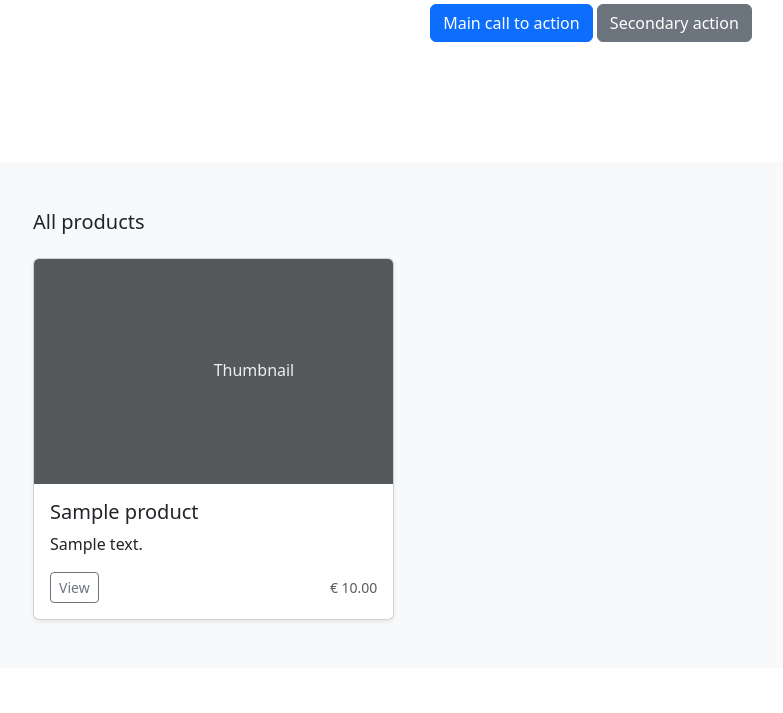
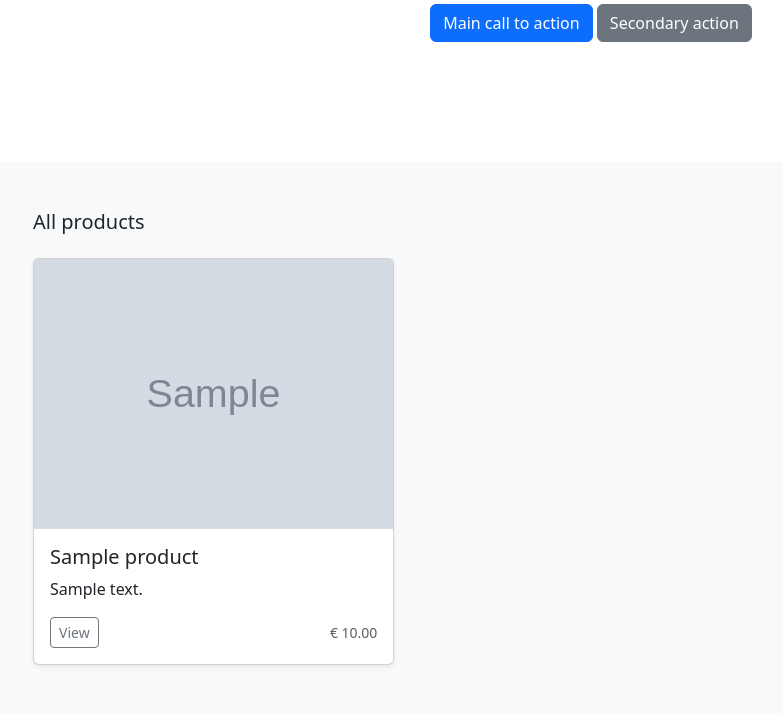
Before and after one commit to r-elsa/csb_webshop, a Django app: page / in a window 1280 px wide. Shown: the part 573-1286 px from the top of the page, without its empty margins (49-832 px from the left). Before the commit the page ends 1196 px from the top, so only its background shows below. Run offline with Django 5.2, Linux system fonts and the light colour scheme; tables that the repository leaves empty hold one stand-in row (values such as "Sample post"); grey boxes marked "Sample" are stand-in pictures.

Commit message:
adding image to card

```diff
--- a/templates/store/home.html
+++ b/templates/store/home.html
@@ -55,12 +55,15 @@
           {% for product in products %}
           <div class="col">
             <div class="card shadow-sm">
+              <img class="img-fluid" alt="Image" src="{{ product.image.url}}">
 
-              <svg class="bd-placeholder-img card-img-top" width="100%" height="225" xmlns="http://www.w3.org/2000/svg" role="img" aria-label="Placeholder: Thumbnail" preserveAspectRatio="xMidYMid slice" focusable="false"><title>Placeholder</title><rect width="100%" height="100%" fill="#55595c"/><text x="50%" y="50%" fill="#eceeef" dy=".3em">Thumbnail</text></svg>
+
 
               <div class="card-body">
-                <h5 class="card-title">{{ product.name}} </h5>
-                <p class="card-text">{{ product.description }}</p>
+                <h5 class="card-title">{{ product.title}} </h5>
+                <p class="card-text">{{ product.description }}
+                  <a class="text-dark text-decoration-none" href=" {{ product.get_absolute_url }}"> </a>
+                </p>
                 <div class="d-flex justify-content-between align-items-center">
                   <div class="btn-group">
                     <button type="button" class="btn btn-sm btn-outline-secondary">View</button>
```
